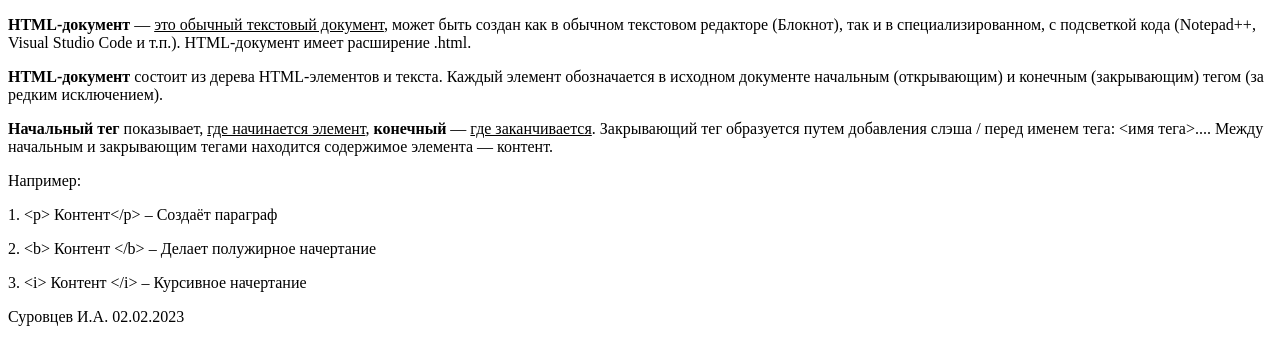
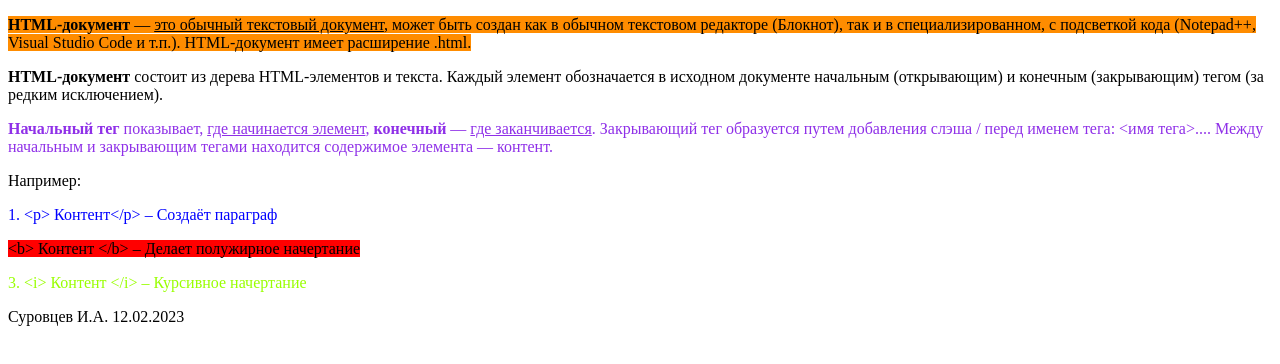
Before and after one commit to SurovtsevIlya/Surovtsev-base-html, a plain HTML site: page base-html/index.html in a window 1280 px wide. Drawn offline with Linux system fonts and the light colour scheme.

Commit message:
feat: index.html

```diff
--- a/base-html/index.html
+++ b/base-html/index.html
@@ -7,20 +7,22 @@
     <title>Document</title>
 </head>
 <body>
-  <p> <b>HTML-документ</b> — <U>это обычный текстовый документ</U>, может быть создан как в обычном текстовом редакторе
+  <p>
+    <span style="background: #FF8c00">
+     <b>HTML-документ</b> — <U>это обычный текстовый документ</U>, может быть создан как в обычном текстовом редакторе
     (Блокнот), так и в специализированном, с подсветкой кода (Notepad++, Visual Studio Code и т.п.). HTML-документ
     имеет расширение .html.</p>
     <P><b>HTML-документ</b> состоит из дерева HTML-элементов и текста. Каждый элемент обозначается в исходном
         документе начальным (открывающим) и конечным (закрывающим) тегом (за редким исключением).</P>
-        <p><b>Начальный тег</b> показывает, <u>где начинается элемент</u>, <b>конечный</b> — <u>где заканчивается</u>. Закрывающий тег образуется
+        <p style="color: rgb(143,48, 232);"> <b>Начальный тег</b> показывает, <u>где начинается элемент</u>, <b>конечный</b> — <u>где заканчивается</u>. Закрывающий тег образуется
             путем добавления слэша / перед именем тега: <имя тега>...</имя тега>. Между начальным и закрывающим тегами
             находится содержимое элемента — контент.</p>
             <p>
                <p> Например: </p>
-<p>1. &lt;p&gt; Контент&lt;/p&gt; – Создаёт параграф</p>
-<p>2. &lt;b&gt; Контент &lt;/b&gt; – Делает полужирное начертание</p>
-<p>3. &lt;i&gt; Контент &lt;/i&gt; – Курсивное начертание</p>
+<p style="color: blue">1. &lt;p&gt; Контент&lt;/p&gt; – Создаёт параграф</p>
+<p><span style="background: #FF0000" >&lt;b&gt; Контент &lt;/b&gt; – Делает полужирное начертание</p>
+<p style="color: rgb(153,255,0);">3. &lt;i&gt; Контент &lt;/i&gt; – Курсивное начертание</p>
             </p>
-            <p>Суровцев И.А. 02.02.2023</p>
+            <p>Суровцев И.А. 12.02.2023</p>
     </body>
 </html>
```
